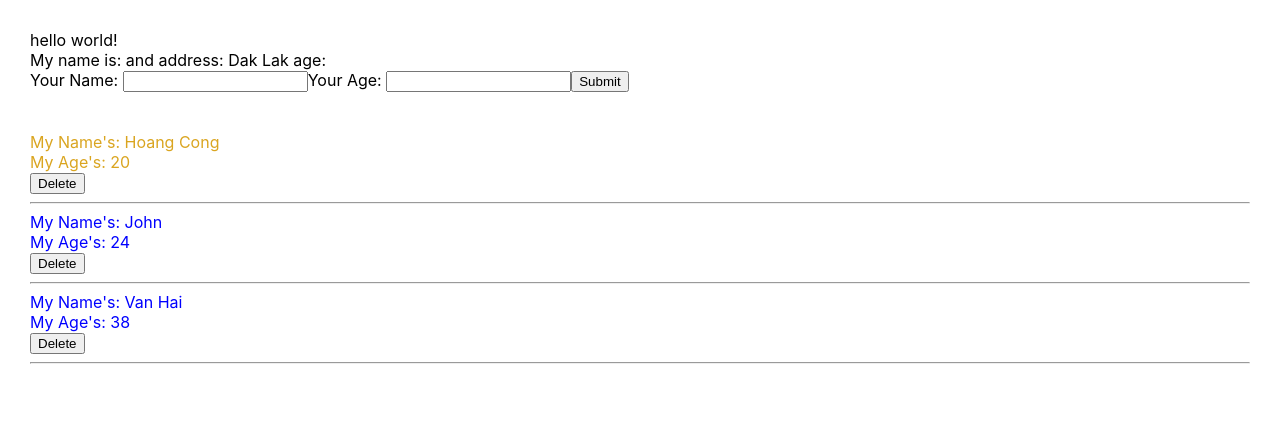
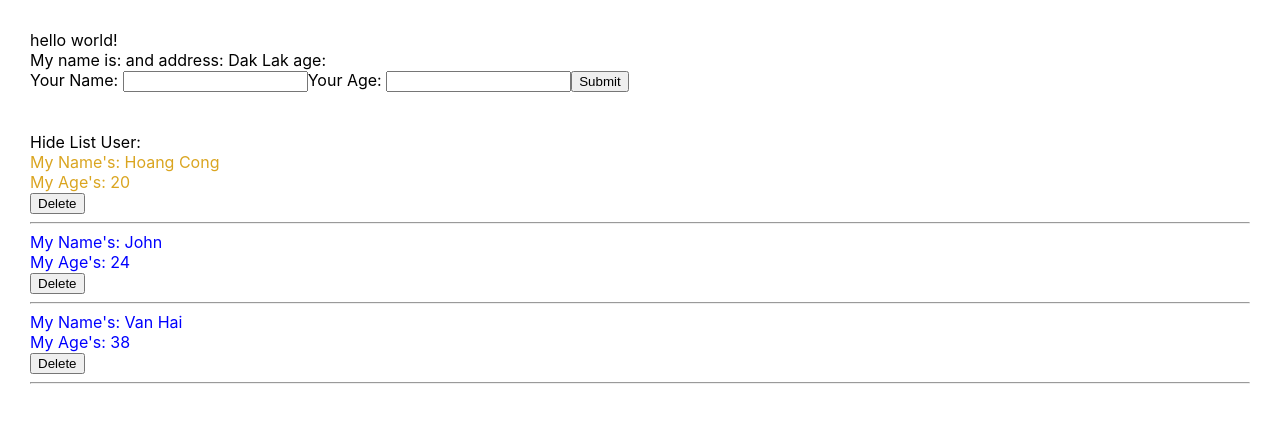
Before and after one commit to 18hcong/React-Test, a React (Create React App) app: page / in a window 1280 px wide. Shown: the top 422 px of the page. Built offline with nearby package versions, Linux system fonts and the light colour scheme.

Commit message:
hook useState

```diff
--- a/src/components/DisplayInfo.js
+++ b/src/components/DisplayInfo.js
@@ -1,4 +1,4 @@
-import React from "react";
+import React, { useState } from "react";
 import "./DisplayInfo.scss";
 import logo from "./../logo.svg";
 
@@ -46,10 +46,21 @@ import logo from "./../logo.svg";
 // }
 
   const DisplayInfo = (props) => {
-    const {listUsers}= props;
+    const {listUsers}= props;  //Object
+    const[isShowHideListUsers, setShowHideListUsers] =useState(true);
+    //destructuring assignment
+
+    const handleShowHideListUsers =() => {
+      setShowHideListUsers(!isShowHideListUsers);
+    }
           return (
                   <div className="display-info-container">
-                    {true && (
+                    <div>
+                      <span onClick={() => handleShowHideListUsers() }>
+                      {isShowHideListUsers === true ? "Hide List User:" : "Show List User"}
+                      </span>
+                    </div>
+                    {isShowHideListUsers && (
                       <>
                         {listUsers.map((user, index) => {
                           return (
```
